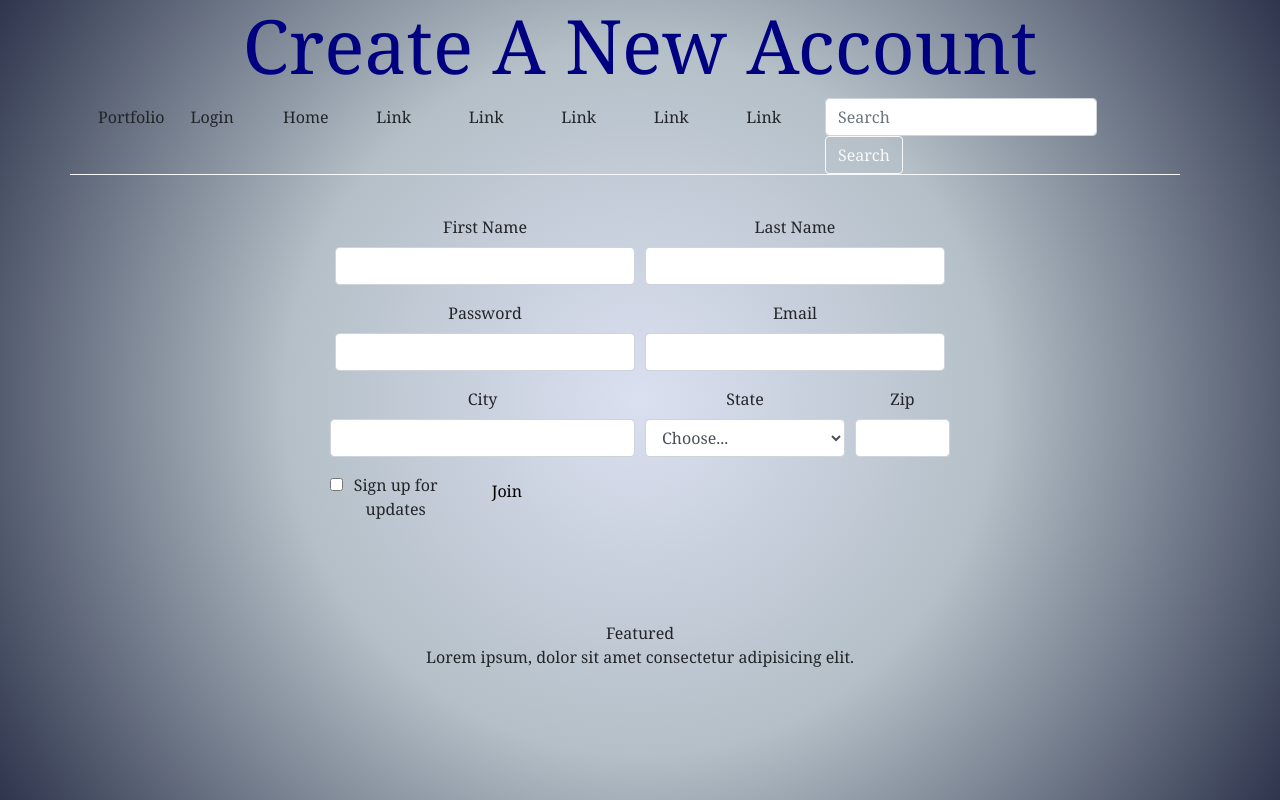
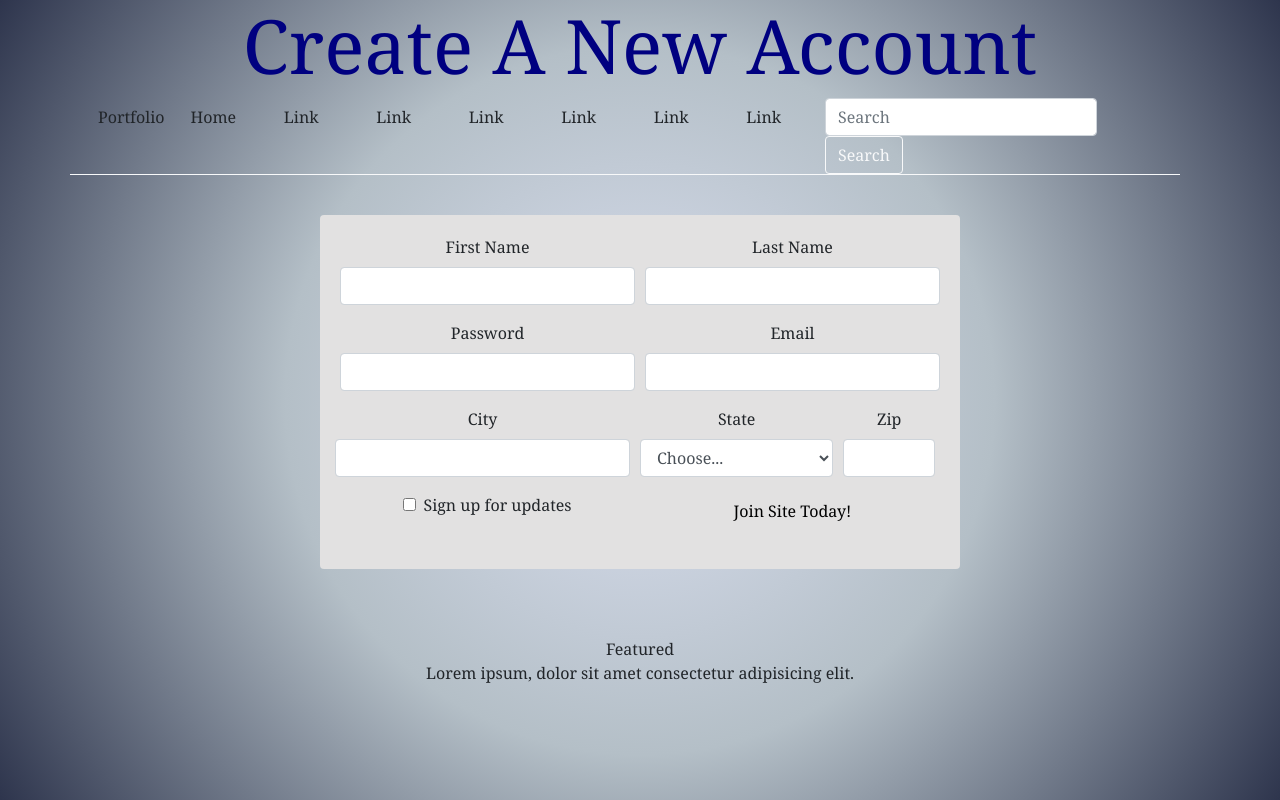
Before and after one commit to JackieCZhou/LiveTree, a PHP site: page /pages/account.html in a window 1280 px wide. Run offline with PHP 8.4, Linux system fonts and the light colour scheme; some libraries are stand-ins or nearby versions.

Commit message:
cleaning up style account form

```diff
--- a/public/pages/account.html
+++ b/public/pages/account.html
@@ -59,12 +59,10 @@
                             href="https://jackieczhou.github.io/portfolio/">Portfolio</button></label>
             </div>
             <div class="col-md-1">
-                <a class="nav-link active" style="padding: 0rem;" href="#"><label data-toggle="popover"
-                        data-content="Google Login is automatically loaded on page load or via button click"><button
-                            onclick="googleLogin()" class="btn">Login</button></label></a>
+                <a class="btn" href="../index.html">Home</a>
             </div>
             <div class="col-md-1">
-                <a class="btn" href="#">Home</a>
+                <a class="btn" href="#">Link</a>
             </div>
             <div class="col-md-1">
                 <a class="btn" href="#">Link</a>
@@ -90,7 +88,7 @@
         </div>
     </div>
 
-    <div class="googleLogin" id="loadPeople">
+    <div class="googleLogin" id="loadPeople" style="background-color: none !important; font-size: 15px !important;">
         <ul>
         </ul>
     </div>
@@ -98,7 +96,7 @@
 
 
 
-    <div class="container" style="width: 50%">
+    <div class="container rounded" style="width: 50%; background-color: #E2E1E1; padding: 20px;">
         <form>
             <div class="form-row">
                 <div class="form-group col-md-6">
@@ -119,7 +117,7 @@
                     <label for="inputEmail">Email</label>
                     <input type="email" class="form-control" id="inputEmail">
                 </div>
-                <div class="form-row">
+                <div class="form-row" style="width: 100%;">
                     <div class="form-group col-md-6">
                         <label for="inputCity">City</label>
                         <input type="text" class="form-control" id="inputCity">
@@ -185,7 +183,8 @@
                         <input type="number" class="form-control" id="inputZip">
                     </div>
                 </div>
-                <div class="form-row">
+            </div>
+                <div class="form-row" style="text-align:center;">
                     <div class="form-group col-md-6">
                         <div class="form-group">
                             <div class="form-check">
@@ -197,16 +196,15 @@
                         </div>
                     </div>
                     <div class="form-group col-md-6">
-                        <button type="submit" id="btn" class="btn btn-outline-light" style="color: black;">Join</button>
+                        <button type="submit" id="btn" class="btn btn-outline-light" style="color: black; width:100%;">Join Site Today!</button>
                     </div>
                 </div>
         </form>
     </div>
 
 
-
-    <br><br>
-    <div class="container">
+<br><br>
+    <div class="footer">
         <div id="footer" class="card text-center">
             <div>
                 Featured
--- a/public/style.css
+++ b/public/style.css
@@ -115,6 +115,7 @@ li{
     font-size: 16px;
     position: relative;
     border-bottom: 1px solid #e6e6e6;
+    text-align: left;
 }
 
 li:nth-child(even){
@@ -135,7 +136,7 @@ li div{
     top: 0;
     right: 0px;
     width: 10px;
-    text-align: center;
+    text-align: left;
     padding: 10px 0;
     font-weight:  bold;
 }
```
Also changed, not shown: public/index.html (+2 -5 lines).
